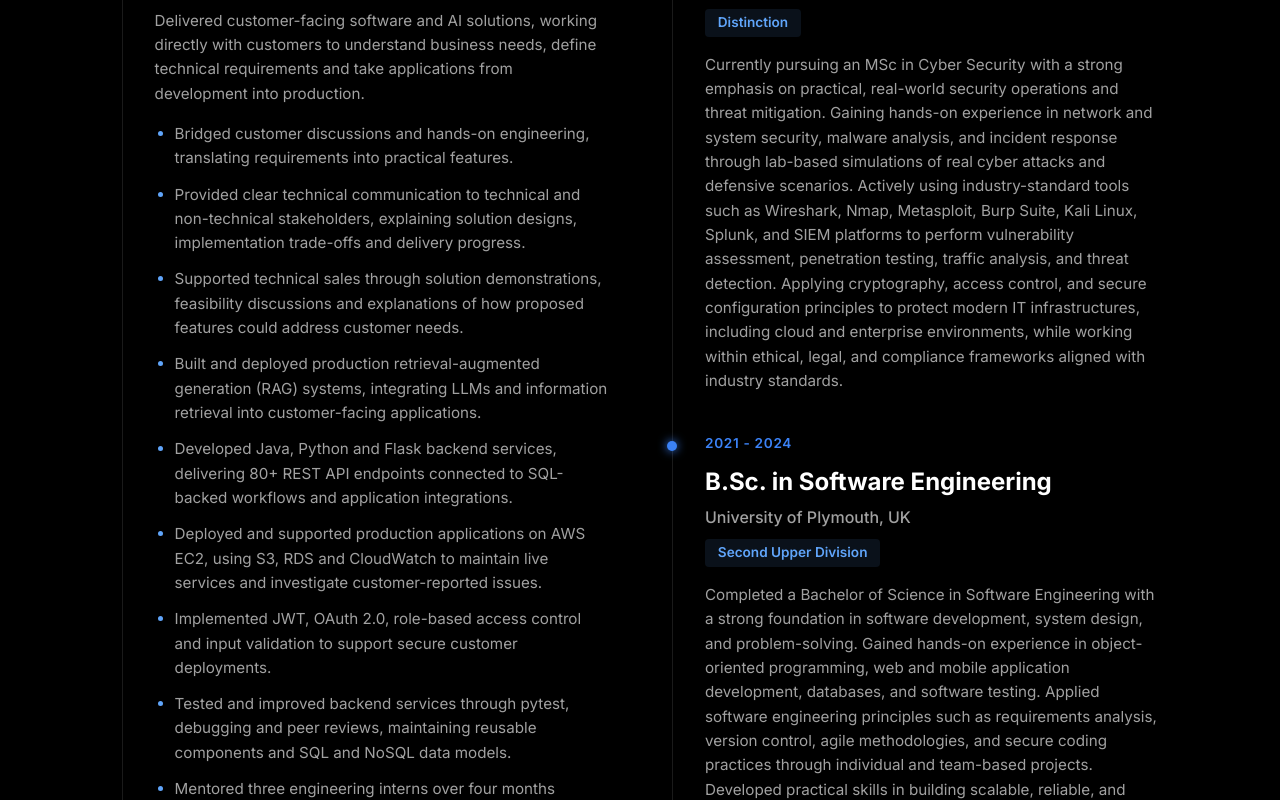
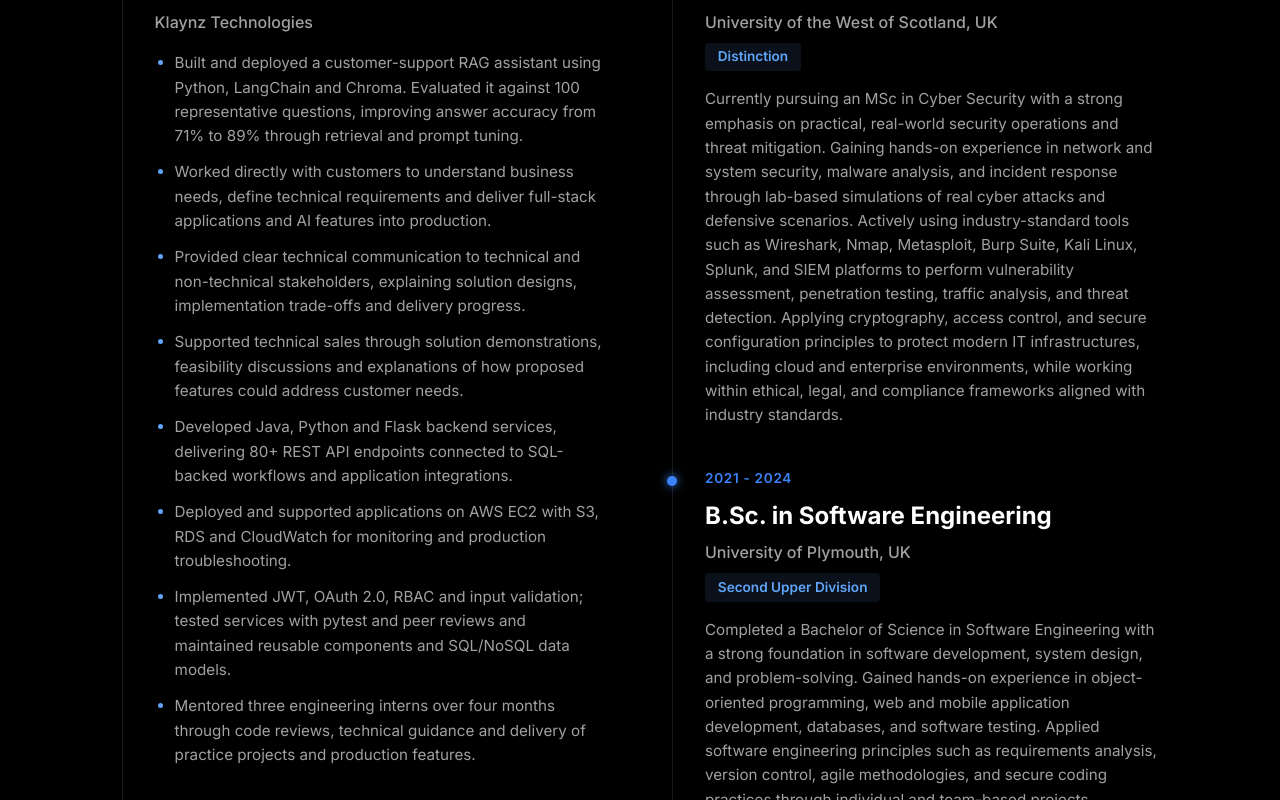
Before and after one commit to supun2001/supun2001.github.io, a React (Vite) app: page / in a window 1280 px wide. Shown: the part 1620-2420 px from the top of the page. Built offline with nearby package versions, Linux system fonts and the light colour scheme.

Commit message:
update exp

```diff
--- a/src/components/About.jsx
+++ b/src/components/About.jsx
@@ -6,7 +6,7 @@ const About = () => {
             <div className="container">
                 <div className="about-content">
                     <h2 className="section-title">About Me</h2>
-                    <p>Software engineer with 3+ years of commercial full-stack experience, direct customer engagement and experience building and deploying production RAG systems. Developed 80+ REST API endpoints and deployed applications on AWS using EC2, S3, RDS and CloudWatch. Brings hands-on experience in AI integration, secure software development, cloud deployment and production troubleshooting to forward deployed engineering. Holds an MSc Cybersecurity with Distinction and a BSc Software Engineering with a 2:1.</p>
+                    <p>Customer-facing software engineer with three years of commercial development experience, focused on AI solutions and forward deployed engineering. Skilled in translating customer requirements into production applications, supporting technical sales and communicating clearly with technical and non-technical stakeholders. Built and deployed production RAG systems and developed 80+ REST API endpoints, with hands-on experience in AWS deployment, troubleshooting and secure development. Holds an MSc in Cybersecurity with Distinction and a BSc (Hons) in Software Engineering (2:1).</p>
                 </div>
             </div>
         </section>
--- a/src/components/Experience.jsx
+++ b/src/components/Experience.jsx
@@ -6,16 +6,14 @@ const Experience = () => {
             company: "Klaynz Technologies",
             role: "Forward Deployed Engineer",
             period: "Jul 2023 - April 2026",
-            description: "Delivered customer-facing software and AI solutions, working directly with customers to understand business needs, define technical requirements and take applications from development into production.",
             highlights: [
-                "Bridged customer discussions and hands-on engineering, translating requirements into practical features.",
+                "Built and deployed a customer-support RAG assistant using Python, LangChain and Chroma. Evaluated it against 100 representative questions, improving answer accuracy from 71% to 89% through retrieval and prompt tuning.",
+                "Worked directly with customers to understand business needs, define technical requirements and deliver full-stack applications and AI features into production.",
                 "Provided clear technical communication to technical and non-technical stakeholders, explaining solution designs, implementation trade-offs and delivery progress.",
                 "Supported technical sales through solution demonstrations, feasibility discussions and explanations of how proposed features could address customer needs.",
-                "Built and deployed production retrieval-augmented generation (RAG) systems, integrating LLMs and information retrieval into customer-facing applications.",
                 "Developed Java, Python and Flask backend services, delivering 80+ REST API endpoints connected to SQL-backed workflows and application integrations.",
-                "Deployed and supported production applications on AWS EC2, using S3, RDS and CloudWatch to maintain live services and investigate customer-reported issues.",
-                "Implemented JWT, OAuth 2.0, role-based access control and input validation to support secure customer deployments.",
-                "Tested and improved backend services through pytest, debugging and peer reviews, maintaining reusable components and SQL and NoSQL data models.",
+                "Deployed and supported applications on AWS EC2 with S3, RDS and CloudWatch for monitoring and production troubleshooting.",
+                "Implemented JWT, OAuth 2.0, RBAC and input validation; tested services with pytest and peer reviews and maintained reusable components and SQL/NoSQL data models.",
                 "Mentored three engineering interns over four months through code reviews, technical guidance and delivery of practice projects and production features."
             ]
         },
@@ -56,7 +54,7 @@ const Experience = () => {
                                     <div className="timeline-date">{item.period}</div>
                                     <h3 className="timeline-title">{item.role}</h3>
                                     <h4 className="timeline-subtitle">{item.company}</h4>
-                                    <p className="timeline-text">{item.description}</p>
+                                    {item.description && <p className="timeline-text">{item.description}</p>}
                                     {item.highlights && (
                                         <ul className="timeline-text timeline-highlights">
                                             {item.highlights.map((highlight) => (
```
